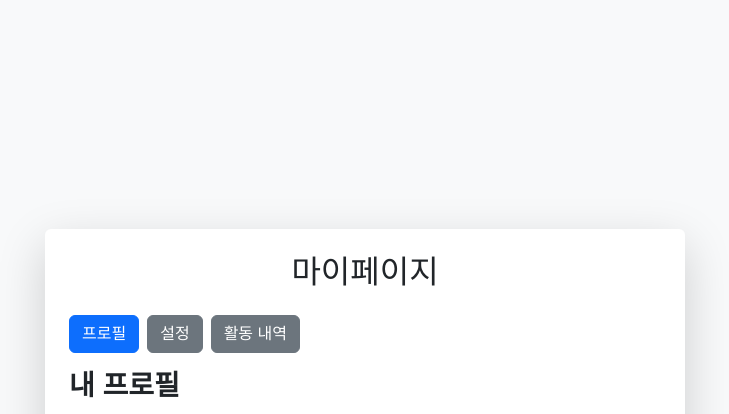
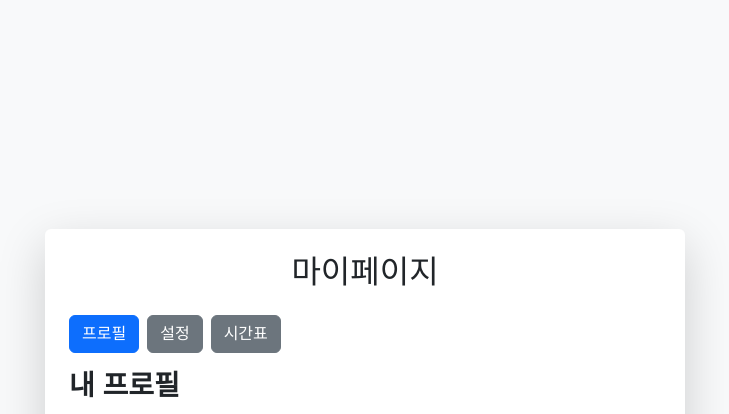
Before and after one commit to tatatommy6/check_service, a Flask app: template templates/mypage.html in a window 1280 px wide. Shown: the part 67-481 px from the top of the page, without its empty margins (275-1004 px from the left). Run offline with Flask 3, Linux system fonts and the light colour scheme; the template is opened without the code that fills it, so the values that code supplies are empty; parts of the project's set-up code (start-up, migrations or seed data) failed here and were passed over.

Commit message:
누가 혼자 코딩하래 ㅜ

```diff
--- a/templates/mypage.html
+++ b/templates/mypage.html
@@ -24,7 +24,7 @@
             <div class="d-flex mb-3">
                 <button class="tab-button btn btn-primary me-2" data-tab="profile" onclick="changeTab('profile')">프로필</button>
                 <button class="tab-button btn btn-secondary me-2" data-tab="settings" onclick="changeTab('settings')">설정</button>
-                <button class="tab-button btn btn-secondary" data-tab="history" onclick="changeTab('history')">활동 내역</button>
+                <button class="tab-button btn btn-secondary" data-tab="history" onclick="changeTab('history')">시간표</button>
             </div>
             <div id="profile" class="tab-content">
                 <h3 class="fw-bold">내 프로필</h3>
```
Also changed, not shown: main.py (+6 -6 lines).
